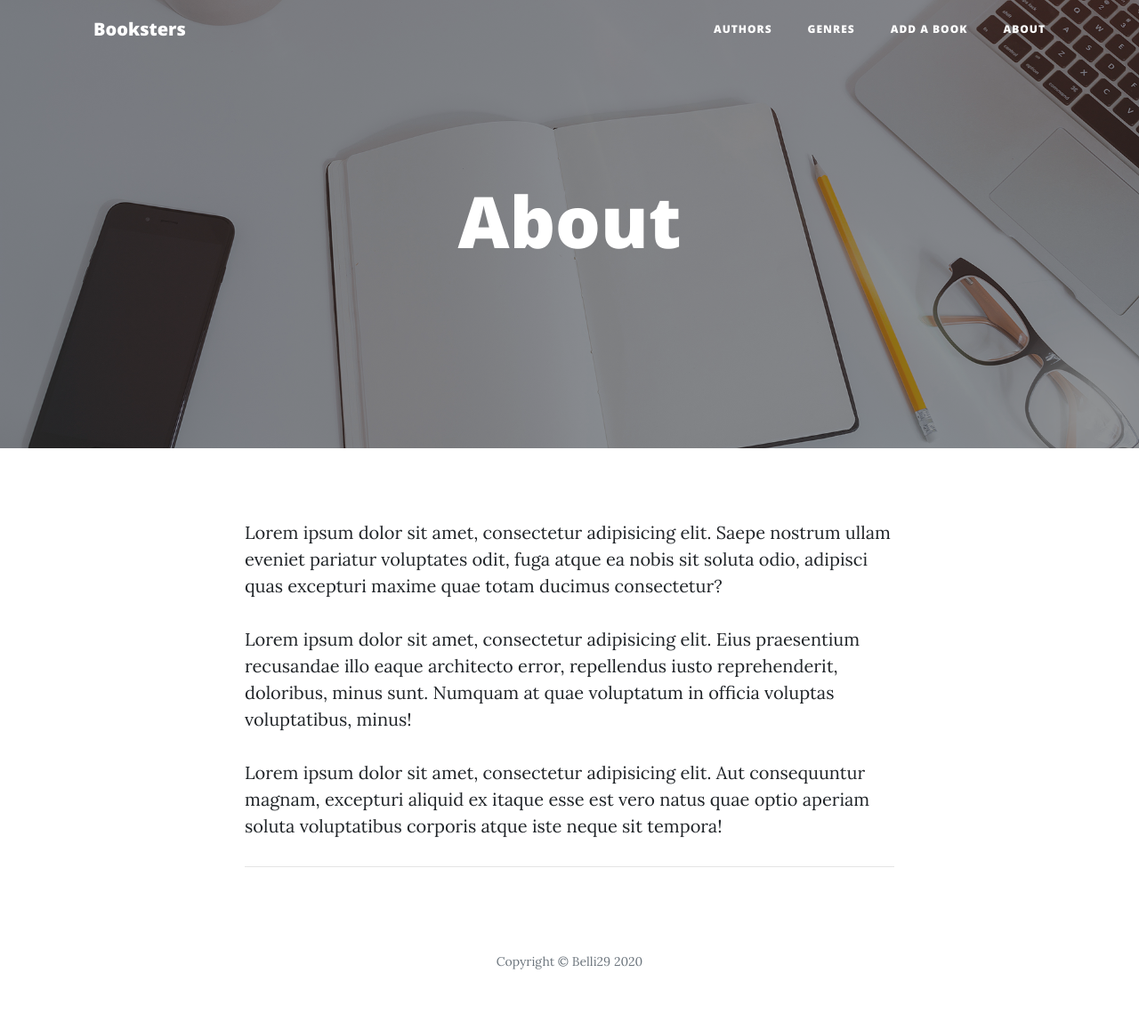
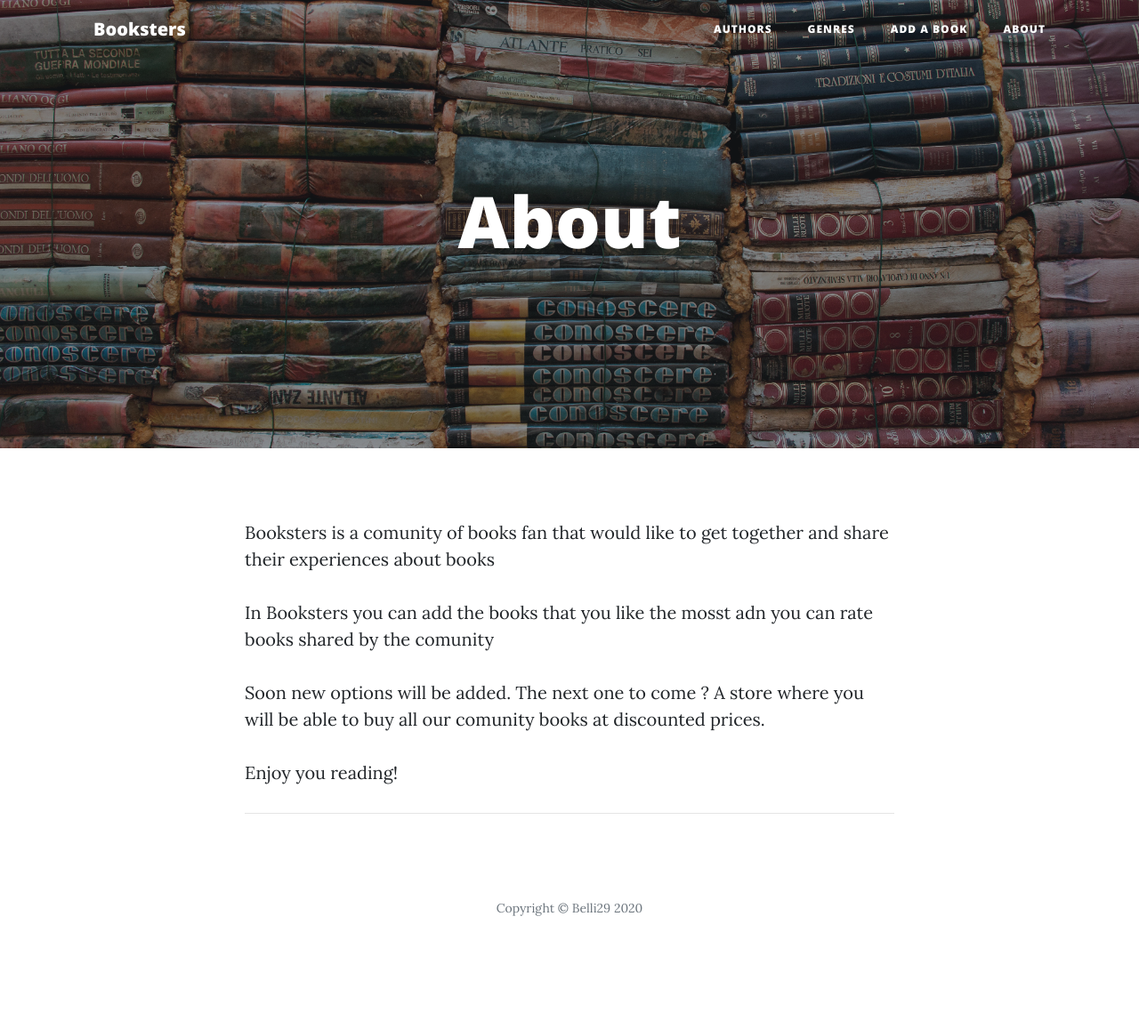
Before and after one commit to belli29/Booksters, a Flask app: page /about in a window 1280 px wide. Shown: the whole page at 89% size. After the commit the page ends 1030 px from the top, so only its background shows below. Run offline with Flask 2, Linux system fonts and the light colour scheme; data that the repository does not hold is empty; some libraries are stand-ins or nearby versions.

Commit message:
elements of fe aligned

```diff
--- a/templates/about.html
+++ b/templates/about.html
@@ -3,8 +3,9 @@
     <h1>About</h1>
 {% endblock%}
 {% block content %}
-    <p>Lorem ipsum dolor sit amet, consectetur adipisicing elit. Saepe nostrum ullam eveniet pariatur voluptates odit, fuga atque ea nobis sit soluta odio, adipisci quas excepturi maxime quae totam ducimus consectetur?</p>
-    <p>Lorem ipsum dolor sit amet, consectetur adipisicing elit. Eius praesentium recusandae illo eaque architecto error, repellendus iusto reprehenderit, doloribus, minus sunt. Numquam at quae voluptatum in officia voluptas voluptatibus, minus!</p>
-    <p>Lorem ipsum dolor sit amet, consectetur adipisicing elit. Aut consequuntur magnam, excepturi aliquid ex itaque esse est vero natus quae optio aperiam soluta voluptatibus corporis atque iste neque sit tempora!</p>
+    <p>Booksters is a comunity of books fan that would like to get together and share their experiences about books </p>
+    <p>In Booksters you can add the books that you like the mosst adn you can rate books shared by the comunity</p>
+    <p>Soon new options will be added. The next one to come ? A store where you will be able to buy all our comunity books at discounted prices.</p>
+    <p>Enjoy you reading!</p>
     <hr>
 {% endblock %}
--- a/templates/add_book.html
+++ b/templates/add_book.html
@@ -37,7 +37,7 @@
                 </div>
             </div>
             <div class="control-group">
-                <div class="form-group floating-label-form-group controls">
+                <div class="form-group floating-label-form-group controls ">
                 <label>Book Description</label>
                 <textarea id="book_description" rows= 10 placeholder="Description" name="book_description" required></textarea>
                 </div>
--- a/templates/authors.html
+++ b/templates/authors.html
@@ -4,7 +4,7 @@
 {% endblock%}
 {% block content %}
     {% for author in authors %}
-        <div class="post-preview">
+        <div class="post-preview text-center">
             <a href="{{url_for('get_books_by_author', author_name=author.author_name)}}">
                 <h2 class="post-title">
                     {{author.author_name.title()}}
--- a/templates/base.html
+++ b/templates/base.html
@@ -51,7 +51,7 @@
   </nav>
 
   <!-- Page Header -->
-  <header class="masthead" style="background-image: url('img/home-bg.jpg')">
+  <header class="masthead" style="background-image: url('/static/img/home-bg.jpg')">
     <div class="overlay"></div>
         <div class="container">
             <div class="row">
--- a/templates/genres.html
+++ b/templates/genres.html
@@ -6,7 +6,7 @@
     {% for genre in genres %}
         <div class="post-preview">
             <a href="{{url_for('get_books_by_genre', genre_name=genre.genre_name)}}" >
-                <h2 class="post-title">
+                <h2 class="post-title text-center">
                     {{genre.genre_name.title()}}
                 </h2>
             </a>
--- a/templates/update_rating.html
+++ b/templates/update_rating.html
@@ -3,7 +3,7 @@
     <h1>How would you rate {{book.book_title.title()}} ?</h1>
 {% endblock %}
 {% block content %}
-    <div class="container">
+    <div class="container text-center">
         <div class="row">
         <div class="col-lg-8 col-md-10 mx-auto">
             <form action="{{ url_for('insert_rating', book_id = book._id) }}" method="POST">
@@ -26,7 +26,6 @@
         </div>
     </div>
     <script src="https://cdnjs.cloudflare.com/ajax/libs/jquery/3.2.1/jquery.min.js"></script>
-
     <!-- modifies the DOM as user interacts with the mouse and records used choiche-->
     <script type="text/javascript">
         function update_rating(){
```
Also changed, not shown: templates/book.html (+13 -8 lines), static/img/about-bg.jpg (deleted), static/img/contact-bg.jpg (deleted), static/img/home-bg.jpg, static/img/post-sample-image.jpg (deleted), 1 other file.
